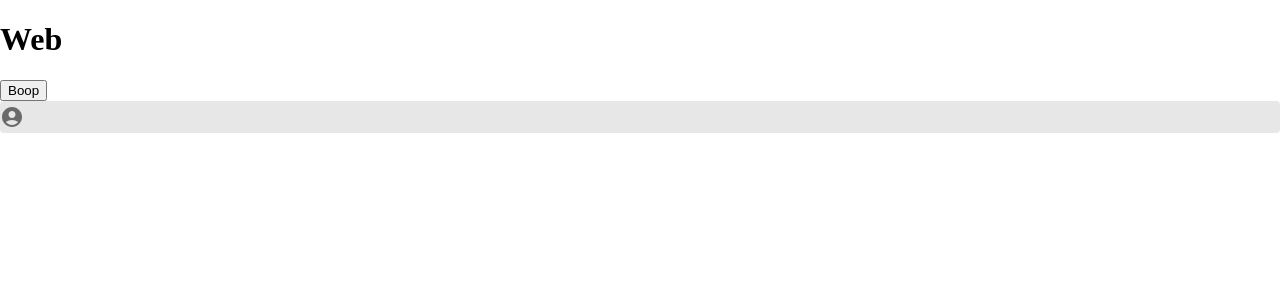
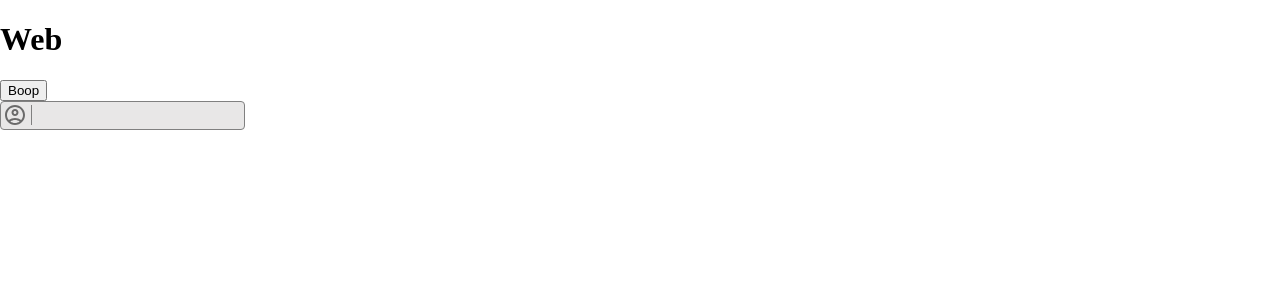
Before and after one commit to Hack-Weekly/magenta-tiger-chat-app, a Next.js app in the folder apps/web/: page / in a window 1280 px wide. Shown: the top 300 px of the page. Built offline with nearby package versions, Linux system fonts and the light colour scheme.

Commit message:
Input feature near completion

```diff
--- a/apps/web/pages/index.tsx
+++ b/apps/web/pages/index.tsx
@@ -5,7 +5,7 @@ export default function Web() {
         <div>
             <h1>Web</h1>
             <Button />
-            <Input typeOfInput={"edit"} border={false} width={"100%"} />
+            <Input typeOfInput={"email"} border={true} width={"15rem"} />
         </div>
     )
 }
--- a/packages/ui/components/Input.tsx
+++ b/packages/ui/components/Input.tsx
@@ -1,21 +1,37 @@
 import styled from "styled-components"
+import { useState } from "react"
 import GlobalStyle from "./globalStyle/GlobalStyling"
 import SearchIcon from "@mui/icons-material/Search"
-import AccountCircleIcon from "@mui/icons-material/AccountCircle"
-import { Email } from "@mui/icons-material"
+import AccountCircleOutlinedIcon from "@mui/icons-material/AccountCircleOutlined"
+import SendIcon from "@mui/icons-material/Send"
+import PasswordIcon from "@mui/icons-material/Password"
+import EditOutlinedIcon from "@mui/icons-material/EditOutlined"
 
 interface InputProps {
     typeOfInput: "search" | "edit" | "send" | "email" | "password"
     border: true | false
     width: "100%" | "20rem" | "15rem" | "10rem"
+    callBack: (value: any) => any | null
+}
+interface ValidProps {
+    validEmail: boolean | null
+    validPassword: boolean | null
 }
 
-const Wrapper = styled.div<InputProps>`
+const Wrapper = styled.div<InputProps & ValidProps>`
     display: flex;
     align-items: center;
     justify-content: flex-start;
     gap: 0.3rem;
-    background-color: #e8e7e7;
+    padding-left: 0.5rem;
+    padding-right: 0.5rem;
+
+    background-color: ${props =>
+        props.validEmail === false || props.validPassword === false
+            ? "rgba(255, 0, 0, 0.2)"
+            : props.validEmail === true || props.validPassword === true
+            ? "rgba(0, 255, 0, 0.2)"
+            : "#e8e7e7"};
     border: ${props => (props.border ? "1px solid grey" : "none")};
     border-radius: 4px;
     width: ${props =>
@@ -26,13 +42,24 @@ const Wrapper = styled.div<InputProps>`
             : props.width === "15rem"
             ? "15rem"
             : "10rem"};
-    height: 2rem;
+    padding: 0.1rem;
 
     &:hover {
-        background-color: #e8e7e7da;
+        background-color: ${props =>
+            props.validEmail === false || props.validPassword === false
+                ? "rgba(255, 0, 0, 0.2)"
+                : props.validEmail === true || props.validPassword === true
+                ? "rgba(0, 255, 0, 0.2)"
+                : "#e8e7e7da"};
     }
     &:focus-within {
-        background-color: #e8e7e7da;
+        background-color: ${props =>
+            props.validEmail === false || props.validPassword === false
+                ? "rgba(255, 0, 0, 0.2)"
+                : props.validEmail === true || props.validPassword === true
+                ? "rgba(0, 255, 0, 0.2)"
+                : "#e8e7e7da"};
+
         box-shadow: 0 0 4px #e8e7e7;
     }
 `
@@ -55,22 +82,34 @@ const UserInput = styled.input<InputProps>`
     width: 100%;
     border: none;
     border-radius: 4px;
+    border-left: ${props =>
+        props.typeOfInput === "search"
+            ? "none"
+            : props.typeOfInput === "edit"
+            ? "1px solid grey"
+            : props.typeOfInput === "send"
+            ? "none"
+            : props.typeOfInput === "email"
+            ? "1px solid grey"
+            : "none"};
+    border-top-left-radius: 0;
+    border-bottom-left-radius: 0;
+
     background: none;
     color: #535353;
     font-size: 1rem;
 
     &:focus {
         outline: none;
-        border: none;
-
-        &::-webkit-clear-button {
-            color: red;
-        }
     }
 `
 
-function Input({ typeOfInput, border, width }: InputProps) {
-    const setInputType = () => {
+function Input({ typeOfInput, border, width, callBack }: InputProps) {
+    const [validPassword, setValidPassword] = useState<null | Boolean>(null)
+    const [validEmail, setValidEmail] = useState<null | Boolean>(null)
+    const dynamicType: string = setInputType()
+
+    function setInputType() {
         const textInputs = ["search", "edit", "send"]
 
         if (textInputs.includes(typeOfInput)) {
@@ -80,26 +119,86 @@ function Input({ typeOfInput, border, width }: InputProps) {
         }
         return "password"
     }
-    const dynamicType: string = setInputType()
+
+    function validatePassword(password: string) {
+        console.log(password)
+        const passwordRegex = /^(?=.*[A-Z])(?=.*[0-9])(?=.*[!@#$%^&*])(?=.{8,})/
+        setValidPassword(passwordRegex.test(password))
+    }
+
+    function validateEmail(email: string) {
+        const emailRegex = /^([\w.%+-]+)@([\w-]+\.)+([\w]{2,})$/i
+        setValidEmail(emailRegex.test(email))
+    }
+
+    function buttonWrapper(funcCall: (value: any) => any | null) {
+        return (
+            <>
+                <div
+                    style={{
+                        display: "flex",
+                        justifyContent: "center",
+                        alignItems: "center",
+                    }}
+                    onClick={() => {
+                        funcCall
+                    }}
+                >
+                    {typeOfInput === "search" ? (
+                        <SearchIcon fontSize="medium" color="action" />
+                    ) : typeOfInput === "email" ? (
+                        <AccountCircleOutlinedIcon
+                            fontSize="medium"
+                            color="action"
+                        />
+                    ) : typeOfInput === "edit" ? (
+                        <EditOutlinedIcon fontSize="medium" color="action" />
+                    ) : typeOfInput === "password" ? (
+                        <PasswordIcon fontSize="medium" color="action" />
+                    ) : (
+                        <SendIcon fontSize="small" color="action" />
+                    )}
+                </div>
+            </>
+        )
+    }
 
     return (
         <>
             <GlobalStyle />
-            <Wrapper width={width} border={border} typeOfInput={typeOfInput}>
-                {typeOfInput === "search" ? (
-                    <SearchIcon fontSize="medium" color="action" />
-                ) : typeOfInput === "edit" ? (
-                    <AccountCircleIcon fontSize="medium" color="action" />
-                ) : null}
+            <Wrapper
+                width={width}
+                border={border}
+                typeOfInput={typeOfInput}
+                validEmail={validEmail}
+                validPassword={validPassword}
+            >
+                {typeOfInput !== "send" ? buttonWrapper(callBack) : ""}
+
                 <UserInput
                     type={dynamicType}
+                    typeOfInput={typeOfInput}
                     width={width}
                     border={border}
-                    typeOfInput={typeOfInput}
+                    callBack={callBack}
+                    onChange={e => {
+                        dynamicType === "email"
+                            ? validateEmail(e.target.value)
+                            : dynamicType === "password"
+                            ? validatePassword(e.target.value)
+                            : ""
+                    }}
                 />
+                {typeOfInput === "send" ? buttonWrapper(callBack) : ""}
             </Wrapper>
         </>
     )
 }
 
+Input.defaultProps = {
+    typeOfInput: "search",
+    border: false,
+    width: "15rem",
+    callBack: null,
+}
 export { Input }
```
Also changed, not shown: packages/ui/tsconfig.json (+6 -3 lines), package.json (indentation only).
